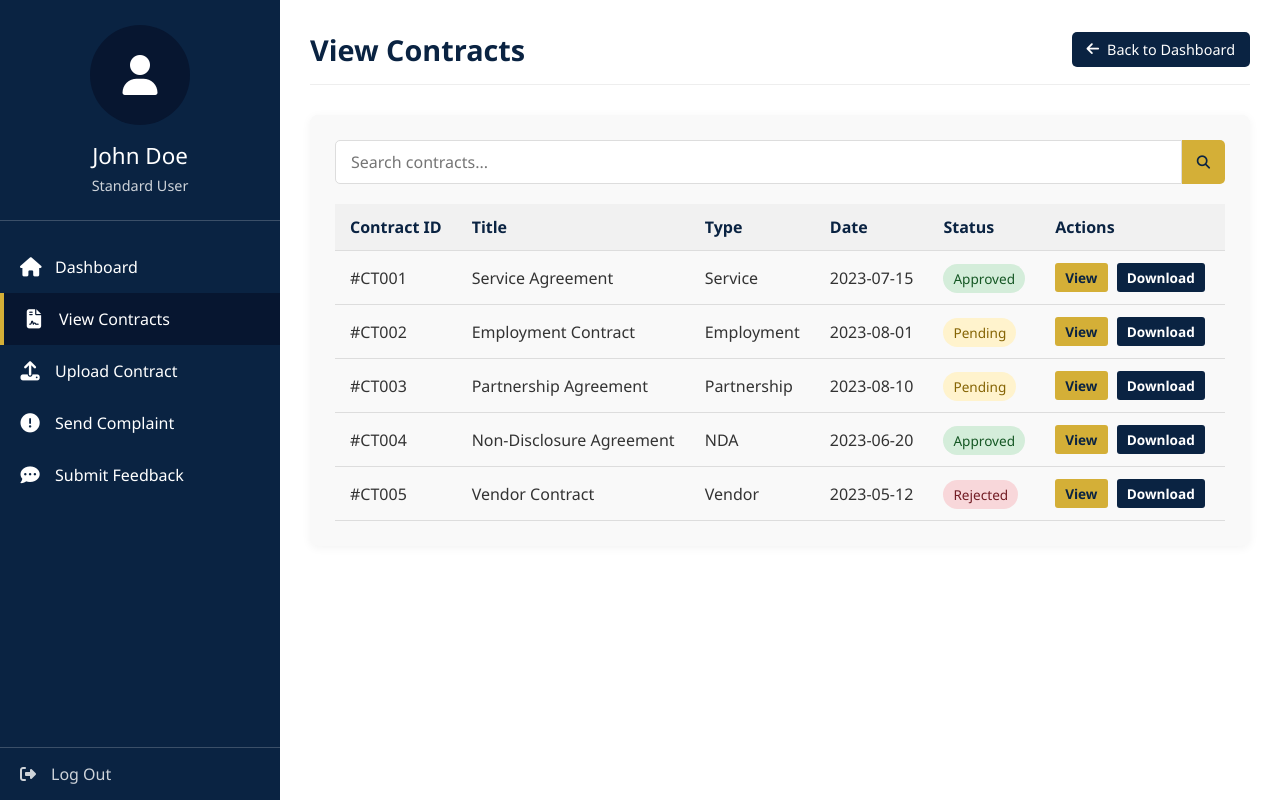
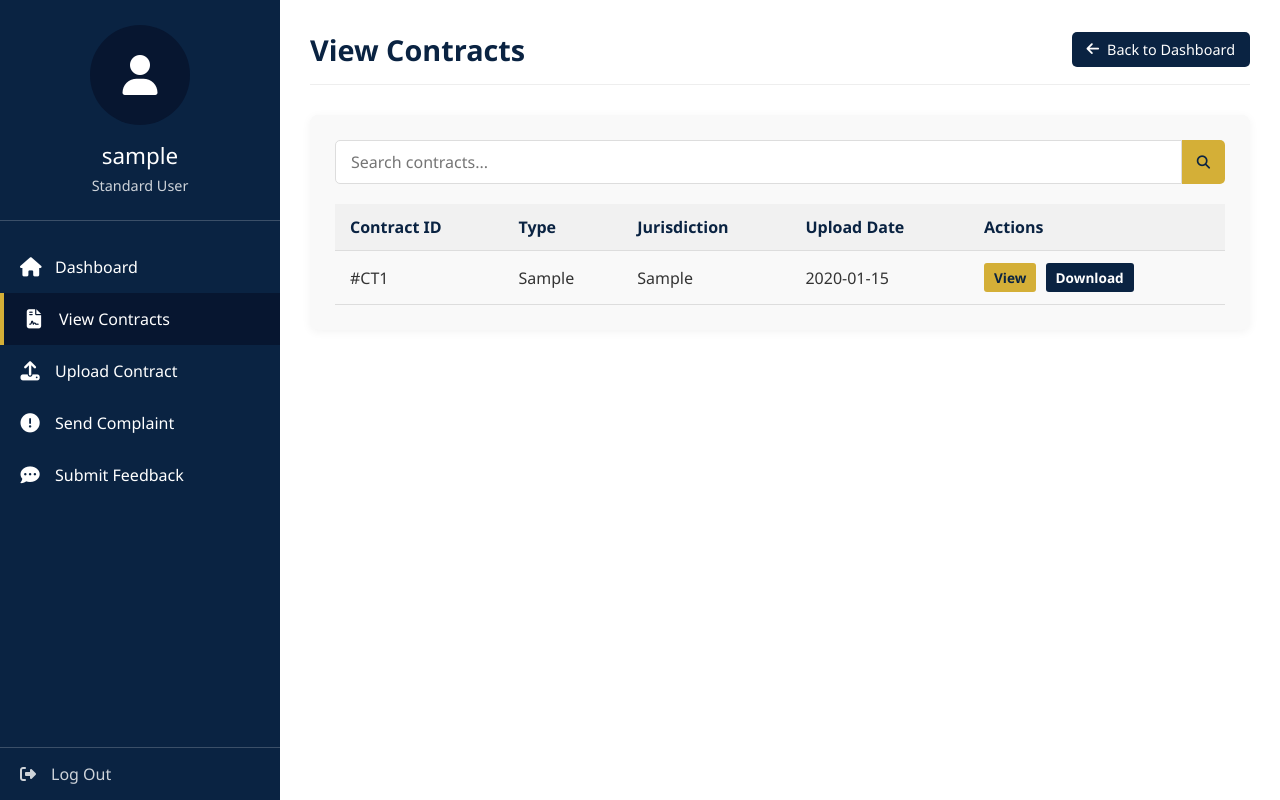
Before and after one commit to Adithyan-cb/ClauseGuard, a Django app: page /view-contracts/ in a window 1280 px wide. Run offline with Django 5.2, Linux system fonts and the light colour scheme; a user stored in the database is signed in; tables that the repository leaves empty hold one stand-in row (values such as "Sample post").

Commit message:
change viewContract to show contracts uploaded

```diff
--- a/templates/uploadContract.html
+++ b/templates/uploadContract.html
@@ -378,7 +378,7 @@
             <div class="profile-img">
                 <i class="fas fa-user"></i>
             </div>
-            <div class="user-name">John Doe</div>
+            <div class="user-name">{% if request.user.is_authenticated %}{{request.user.username}}{% endif %}</div>
             <div class="user-role">Standard User</div>
         </div>
 
--- a/templates/viewContracts.html
+++ b/templates/viewContracts.html
@@ -270,7 +270,7 @@
             <div class="profile-img">
                 <i class="fas fa-user"></i>
             </div>
-            <div class="user-name">John Doe</div>
+            <div class="user-name">{% if request.user.is_authenticated %}{{request.user.username}}{% endif %}</div>
             <div class="user-role">Standard User</div>
         </div>
 
@@ -314,8 +314,8 @@
 
         <div class="contracts-container">
             <div class="search-bar">
-                <input type="text" class="search-input" placeholder="Search contracts...">
-                <button class="search-btn">
+                <input type="text" class="search-input" id="searchInput" placeholder="Search contracts...">
+                <button class="search-btn" onclick="searchContracts()">
                     <i class="fas fa-search"></i>
                 </button>
             </div>
@@ -324,72 +324,87 @@
                 <thead>
                     <tr>
                         <th>Contract ID</th>
-                        <th>Title</th>
                         <th>Type</th>
-                        <th>Date</th>
-                        <th>Status</th>
+                        <th>Jurisdiction</th>
+                        <th>Upload Date</th>
                         <th>Actions</th>
                     </tr>
                 </thead>
                 <tbody>
+                    {% if contracts %}
+                        {% for contract in contracts %}
                         <tr>
-                        <td>#CT001</td>
-                        <td>Service Agreement</td>
-                        <td>Service</td>
-                        <td>2023-07-15</td>
-                        <td><span class="status approved">Approved</span></td>
+                            <td>#CT{{ contract.id }}</td>
+                            <td>{{ contract.contract_type }}</td>
+                            <td>{{ contract.jurisdiction }}</td>
+                            <td>{{ contract.uploaded_at|date:"Y-m-d" }}</td>
                             <td>
-                            <button class="action-btn view">View</button>
-                            <button class="action-btn download">Download</button>
+                                <button class="action-btn view" onclick="viewContract({{ contract.id }})">View</button>
+                                <button class="action-btn download" onclick="downloadContract({{ contract.id }})">Download</button>
                             </td>
                         </tr>
+                        {% endfor %}
+                    {% else %}
                         <tr>
-                        <td>#CT002</td>
-                        <td>Employment Contract</td>
-                        <td>Employment</td>
-                        <td>2023-08-01</td>
-                        <td><span class="status pending">Pending</span></td>
-                        <td>
-                            <button class="action-btn view">View</button>
-                            <button class="action-btn download">Download</button>
+                            <td colspan="5" style="text-align: center; padding: 30px; color: #999;">
+                                <i class="fas fa-inbox" style="font-size: 2rem; margin-bottom: 10px;"></i>
+                                <p>No contracts found. <a href="{% url 'upload-contract' %}" style="color: #d4af37; text-decoration: none;">Upload your first contract</a></p>
                             </td>
                         </tr>
-                    <tr>
-                        <td>#CT003</td>
-                        <td>Partnership Agreement</td>
-                        <td>Partnership</td>
-                        <td>2023-08-10</td>
-                        <td><span class="status pending">Pending</span></td>
-                        <td>
-                            <button class="action-btn view">View</button>
-                            <button class="action-btn download">Download</button>
-                        </td>
-                    </tr>
-                    <tr>
-                        <td>#CT004</td>
-                        <td>Non-Disclosure Agreement</td>
-                        <td>NDA</td>
-                        <td>2023-06-20</td>
-                        <td><span class="status approved">Approved</span></td>
-                        <td>
-                            <button class="action-btn view">View</button>
-                            <button class="action-btn download">Download</button>
-                        </td>
-                    </tr>
-                    <tr>
-                        <td>#CT005</td>
-                        <td>Vendor Contract</td>
-                        <td>Vendor</td>
-                        <td>2023-05-12</td>
-                        <td><span class="status rejected">Rejected</span></td>
-                        <td>
-                            <button class="action-btn view">View</button>
-                            <button class="action-btn download">Download</button>
-                        </td>
-                    </tr>
+                    {% endif %}
                 </tbody>
             </table>
         </div>
     </div>
+
+    <script>
+        function viewContract(contractId) {
+            // Open contract in a new tab/window
+            const viewUrl = `{% url 'view-contract' contract_id=0 %}`.replace('0', contractId);
+            window.open(viewUrl, '_blank');
+        }
+
+        function downloadContract(contractId) {
+            // Trigger download of the contract
+            const downloadUrl = `{% url 'download-contract' contract_id=0 %}`.replace('0', contractId);
+            window.location.href = downloadUrl;
+        }
+
+        function searchContracts() {
+            const searchInput = document.getElementById('searchInput').value.toLowerCase();
+            const tableRows = document.querySelectorAll('.contracts-table tbody tr');
+
+            tableRows.forEach(row => {
+                // Skip the "no contracts" message row
+                if (row.querySelector('td[colspan="5"]')) {
+                    return;
+                }
+
+                // Get the text content of all cells in the row
+                const rowText = row.textContent.toLowerCase();
+
+                // Show/hide row based on whether it matches the search
+                if (rowText.includes(searchInput)) {
+                    row.style.display = '';
+                } else {
+                    row.style.display = 'none';
+                }
+            });
+        }
+
+        // Allow search on Enter key
+        document.addEventListener('DOMContentLoaded', function() {
+            const searchInput = document.getElementById('searchInput');
+            if (searchInput) {
+                searchInput.addEventListener('keyup', function(event) {
+                    if (event.key === 'Enter') {
+                        searchContracts();
+                    }
+                });
+                // Also search as user types (real-time search)
+                searchInput.addEventListener('input', searchContracts);
+            }
+        });
+    </script>
 </body>
 </html>
```
Lines whose indentation alone changed are shown as unchanged.
